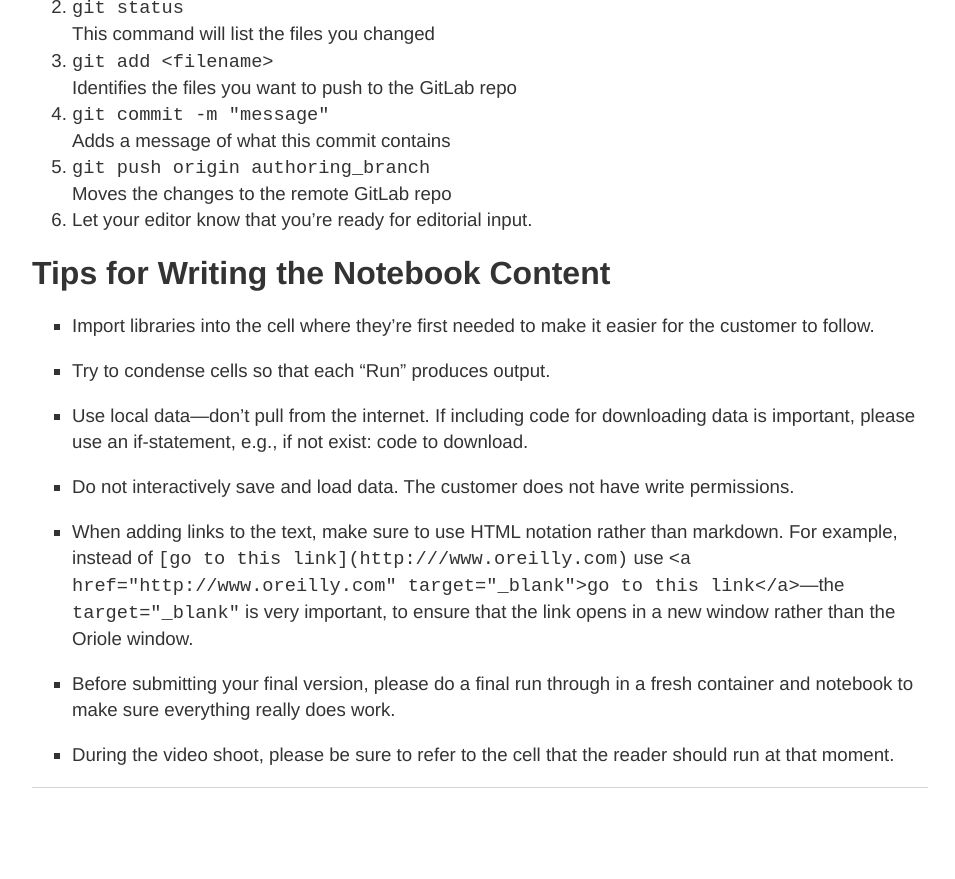
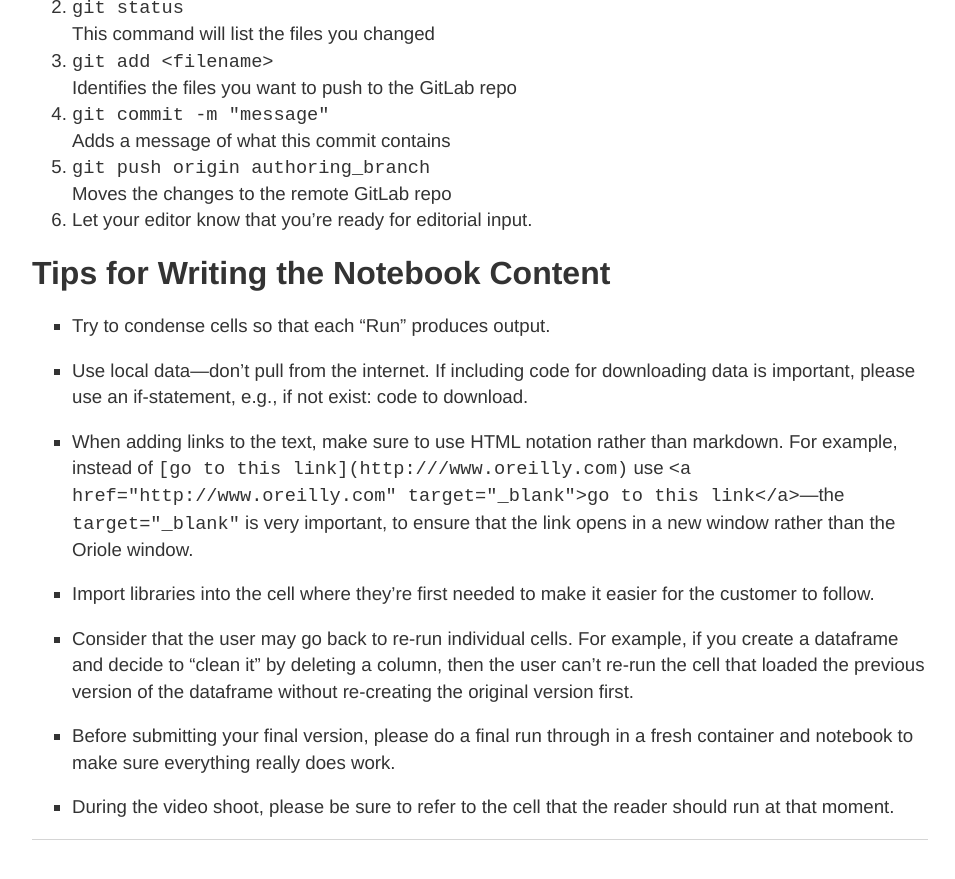
Before and after one commit to oreillymedia/production-resources, a Jekyll site: the page built from oriole/index.md, in a window 1280 px wide and 900 px high, scrolled down 2738 px. Shown: the top 879 px of the window, without its empty margins (160-1115 px from the left). Built offline with Jekyll 4.4.1, drawn with Linux system fonts in a browser that asks for light colours; before the commit the page ends 3586 px from its top, so only the background shows below that.

Commit message:
edited tips for authors

```diff
--- a/oriole/index.md
+++ b/oriole/index.md
@@ -78,15 +78,15 @@ On the command line:
 
 # Tips for Writing the Notebook Content<a name="tips"></a>
 
-* Import libraries into the cell where they're first needed to make it easier for the customer to follow.
-
 * Try to condense cells so that each “Run” produces output.
 
 * Use local data—don't pull from the internet. If including code for downloading data is important, please use an if-statement, e.g., if not exist: code to download.
 
-* Do not interactively save and load data. The customer does not have write permissions.
+* When adding links to the text, make sure to use HTML notation rather than markdown. For example, instead of `[go to this link](http:///www.oreilly.com)` use `<a href="http://www.oreilly.com" target="_blank">go to this link</a>`—the `target="_blank"` is very important, to ensure that the link opens in a new window rather than the Oriole window.
 
-* When adding links to the text, make sure to use HTML notation rather than markdown. For example, instead of `[go to this link](http:///www.oreilly.com)` use `<a href="http://www.oreilly.com" target="_blank">go to this link</a>`—the `target="_blank"` is very important, to ensure that the link opens in a new window rather than the Oriole window.
+* Import libraries into the cell where they're first needed to make it easier for the customer to follow.
+
+* Consider that the user may go back to re-run individual cells. For example, if you create a dataframe and decide to "clean it" by deleting a column, then the user can't re-run the cell that loaded the previous version of the dataframe without re-creating the original version first.
 
 * Before submitting your final version, please do a final run through in a fresh container and notebook to make sure everything really does work.
 
```
